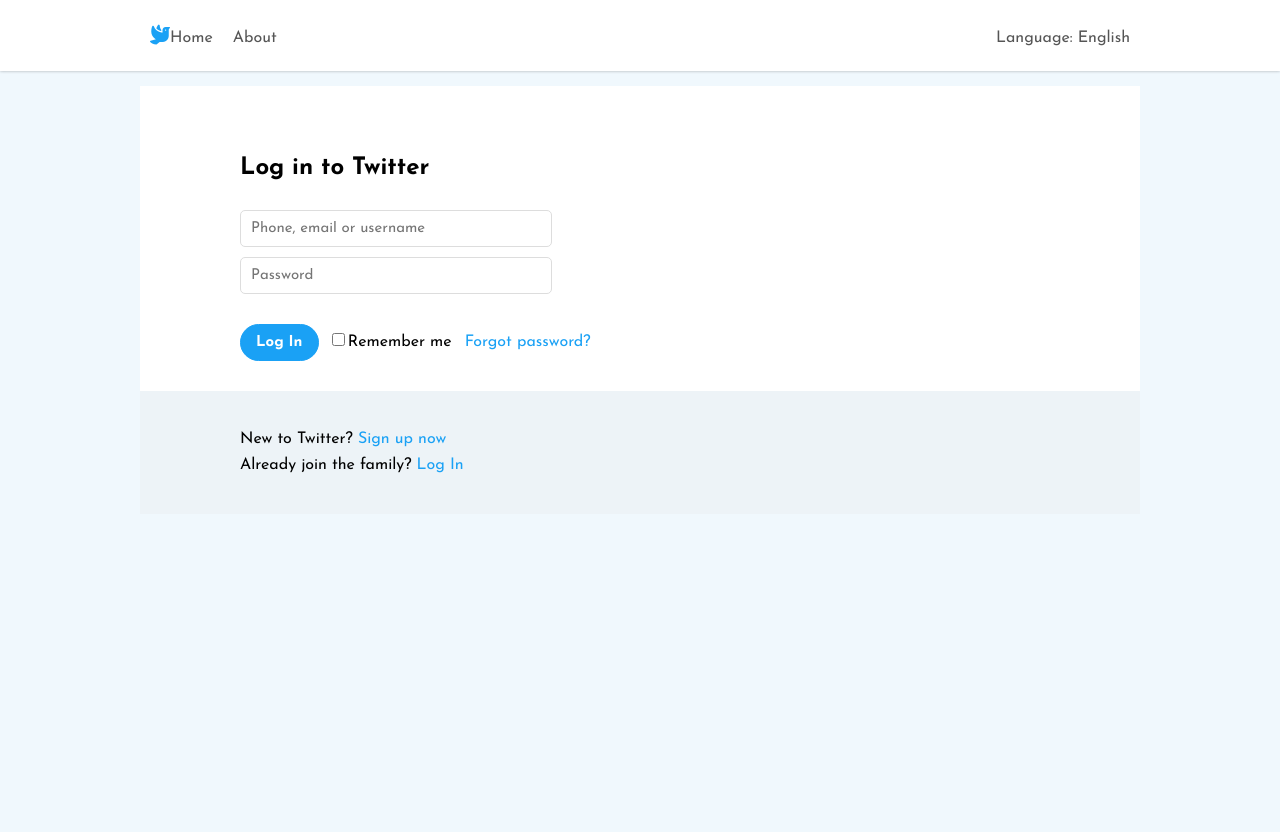
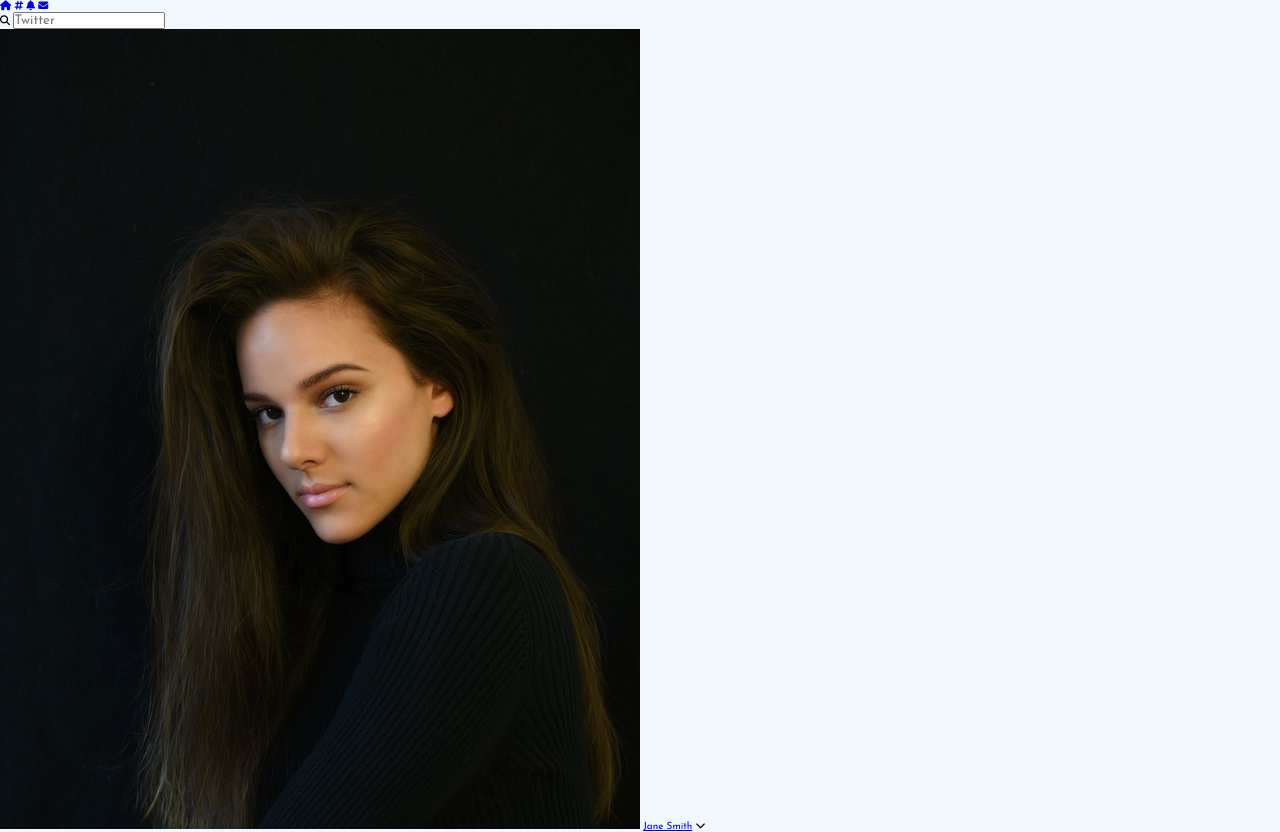
Before and after one commit to windate3411/twitter-clone-with-vanilla.js, a plain HTML site: page index.html in a window 1280 px wide. Before the commit the page ends 800 px from the top, so only its background shows below. Drawn offline with Linux system fonts and the light colour scheme.

Commit message:
add images folder and finished feeds-nav structure

```diff
--- a/index.html
+++ b/index.html
@@ -128,5 +128,30 @@
       <!-- end of login -->
     </section>
     <!-- end of login page -->
+
+    <!-- feeds page -->
+    <section class="feeds-page">
+      <nav class="feeds-nav">
+        <div class="icons">
+          <a href="#" class="active"><i class="fas fa-home"></i></a>
+          <a href="#"><i class="fas fa-hashtag"></i></a>
+          <a href="#"><i class="fas fa-bell"></i></a>
+          <a href="#"><i class="fas fa-envelope"></i></a>
+        </div>
+        <div class="search-bar">
+          <i class="fas fa-search">
+            <input type="text" placeholder="Twitter" class="search-bar-input" />
+          </i>
+        </div>
+        <div class="user">
+          <div class="user-image-wrapper">
+            <img src="images/user1.jpg" alt="user1 image" />
+            <a href="#" class="user-link">Jane Smith</a>
+            <i class="fas fa-chevron-down"></i>
+          </div>
+        </div>
+      </nav>
+    </section>
+    <!-- end of feed page -->
   </body>
 </html>
--- a/style.css
+++ b/style.css
@@ -157,7 +157,7 @@
 .login-page {
   width: 100%;
   height: 100vh;
-  display: grid;
+  display: none;
   grid-template-columns: minmax(5rem, 1fr) 2fr minmax(5rem, 1fr);
   grid-template-rows: repeat(2, min-content) 1fr;
   grid-row-gap: 1.5rem;
```
Also changed, not shown: images/post-img-1.jpg (added), images/post-img-2.jpg (added), images/post-img-3.jpg (added), images/post-img-4.jpg (added), images/post-img-5.jpg (added), images/user1.jpg (added), images/user2.jpg (added), images/user3.jpg (added), images/user4.jpg (added), images/user5.jpg (added), images/user6.jpg (added), 1 other file.
